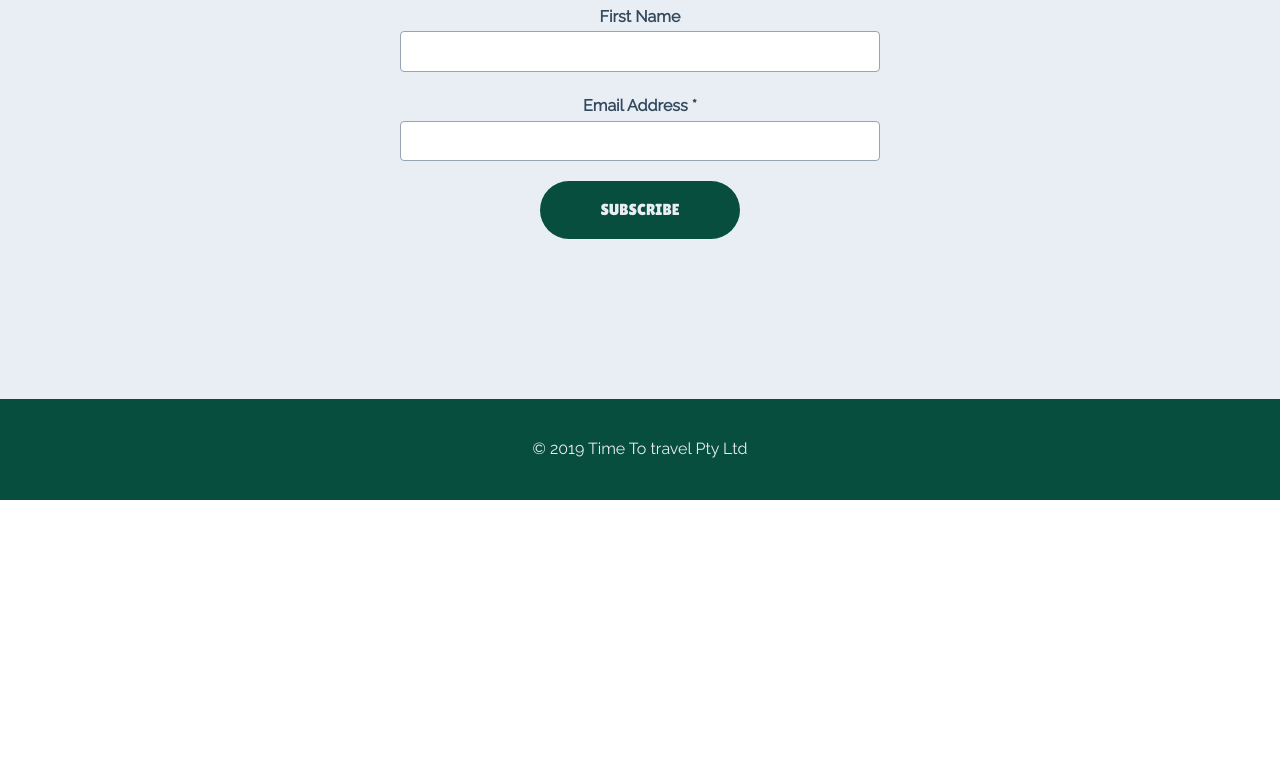
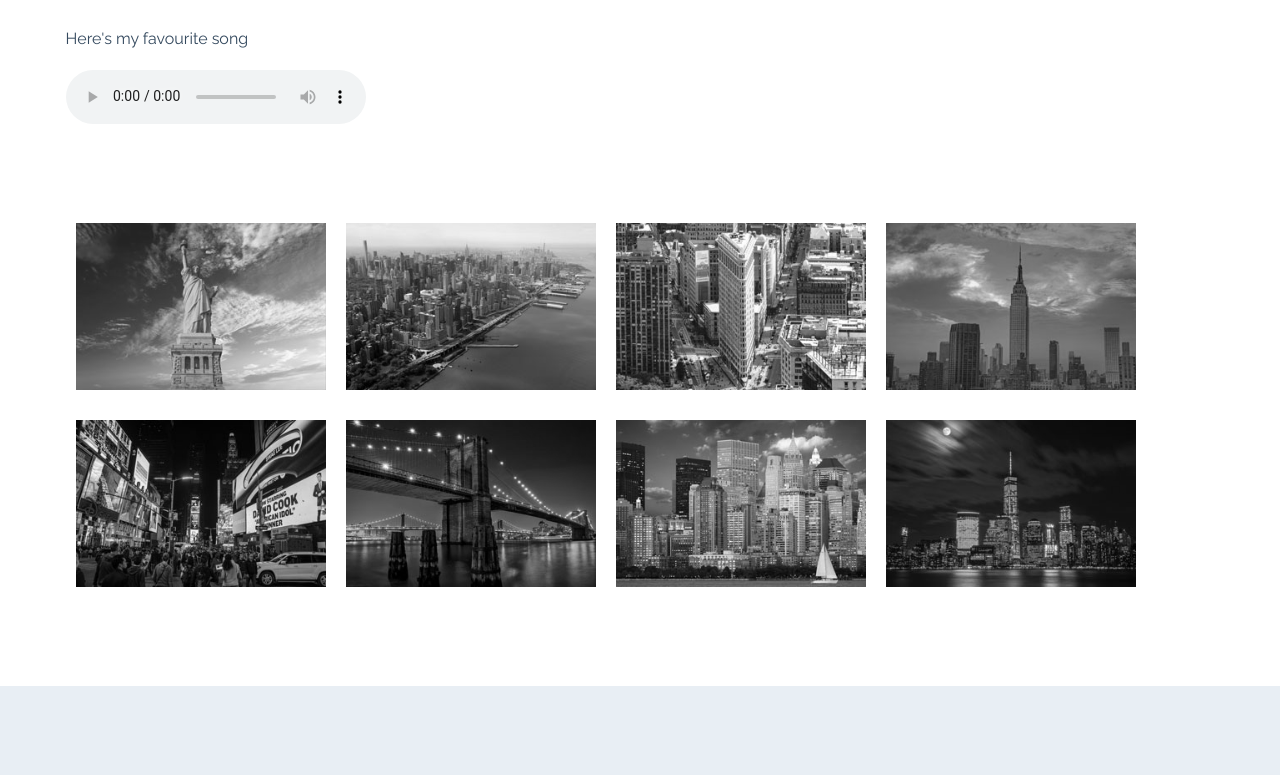
Before and after one commit to Fancasstic/time-to-travel, a plain HTML site: page media.html in a window 1280 px wide. Shown: the part 489-1264 px from the top of the page. Before the commit the page ends 989 px from the top, so only its background shows below. Drawn offline with Linux system fonts and the light colour scheme; a script that the page names is missing.

Commit message:
image gallery

```diff
--- a/media.html
+++ b/media.html
@@ -89,7 +89,14 @@
 
         <section class="hero-module">
 
-                    <img src="resources/images/statue-of-liberty.jpg" alt="Statue of liberty">
+            <video src="resources/video/new-york.mp4" muted autoplay loop poster='resources/images/statue-of-liberty.jpg'>
+
+                <p>Your broswer does not support the video element</p>
+
+
+            </video>
+
+            <!-- <img src="resources/images/statue-of-liberty.jpg" alt="Statue of liberty"> -->
 
             <div class="hero-content">
 
@@ -97,6 +104,74 @@
                     Media
                 </h1>
 
+            </div>
+        </section>
+
+        <section class="layout-wide">
+            <h2>Audio</h2>
+
+            <p>Here's my favourite song</p>
+
+            <audio controls src="resources/audio/bensound-happyrock.mp3">
+                Here's a copy of <a href="resources/audio/bensound-happyrock.mp3"> Happyrock</a>
+
+            </audio>
+        </section>
+
+        <section class="layout-wide">
+
+            <div class="image-gallery">
+
+                <ul>
+
+                    <li>
+                        <a href="resources/galleries/new-york-01.jpg">
+                            <img src="resources/galleries/new-york-01-thumb.jpg" alt="New York">
+                        </a>
+                    </li>
+
+                    <li>
+                        <a href="resources/galleries/new-york-02.jpg">
+                            <img src="resources/galleries/new-york-02-thumb.jpg" alt="New York">
+                        </a>
+                    </li>
+
+                    <li>
+                        <a href="resources/galleries/new-york-03.jpg">
+                            <img src="resources/galleries/new-york-03-thumb.jpg" alt="New York">
+                        </a>
+                    </li>
+
+                    <li>
+                        <a href="resources/galleries/new-york-04.jpg">
+                            <img src="resources/galleries/new-york-04-thumb.jpg" alt="New York">
+                        </a>
+                    </li>
+
+                    <li>
+                        <a href="resources/galleries/new-york-05.jpg">
+                            <img src="resources/galleries/new-york-05-thumb.jpg" alt="New York">
+                        </a>
+                    </li>
+
+                    <li>
+                        <a href="resources/galleries/new-york-06.jpg">
+                            <img src="resources/galleries/new-york-06-thumb.jpg" alt="New York">
+                        </a>
+                    </li>
+
+                    <li>
+                        <a href="resources/galleries/new-york-07.jpg">
+                            <img src="resources/galleries/new-york-07-thumb.jpg" alt="New York">
+                        </a>
+                    </li>
+
+                    <li>
+                        <a href="resources/galleries/new-york-08.jpg">
+                            <img src="resources/galleries/new-york-08-thumb.jpg" alt="New York">
+                        </a>
+                    </li>
+                </ul>
             </div>
         </section>
 
--- a/resources/css/main.css
+++ b/resources/css/main.css
@@ -332,3 +332,29 @@ input[type="email"] {
         justify-content: space-between;
     }
 }
+
+/* image gallery */
+
+.image-gallery ul {
+    list-style: none;
+    padding: 0;
+    margin: 0;
+    overflow: hidden;
+}
+
+.image-gallery li {
+    float: left;
+    max-width: 250px;
+    margin: 10px;
+}
+
+.image-gallery img {
+    filter: grayscale(100%);
+    transition: var(--transition-time);
+    box-shadow: 0px 1px 10px var(--strong-text-colour);
+}
+
+.image-gallery a:hover img {
+    filter: unset;
+    transform: scale(1.1);
+}
```
Lines whose indentation alone changed are shown as unchanged.
